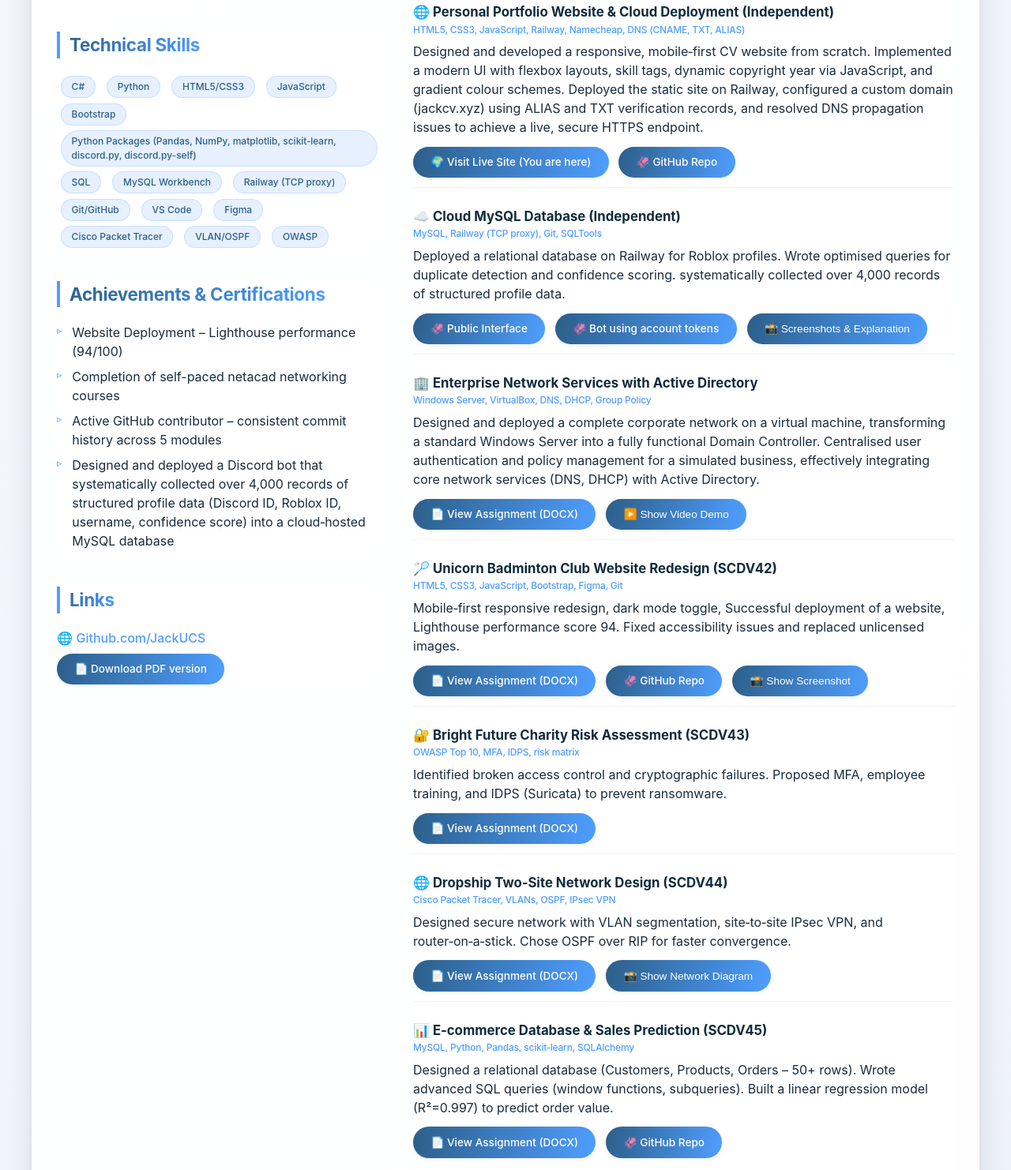
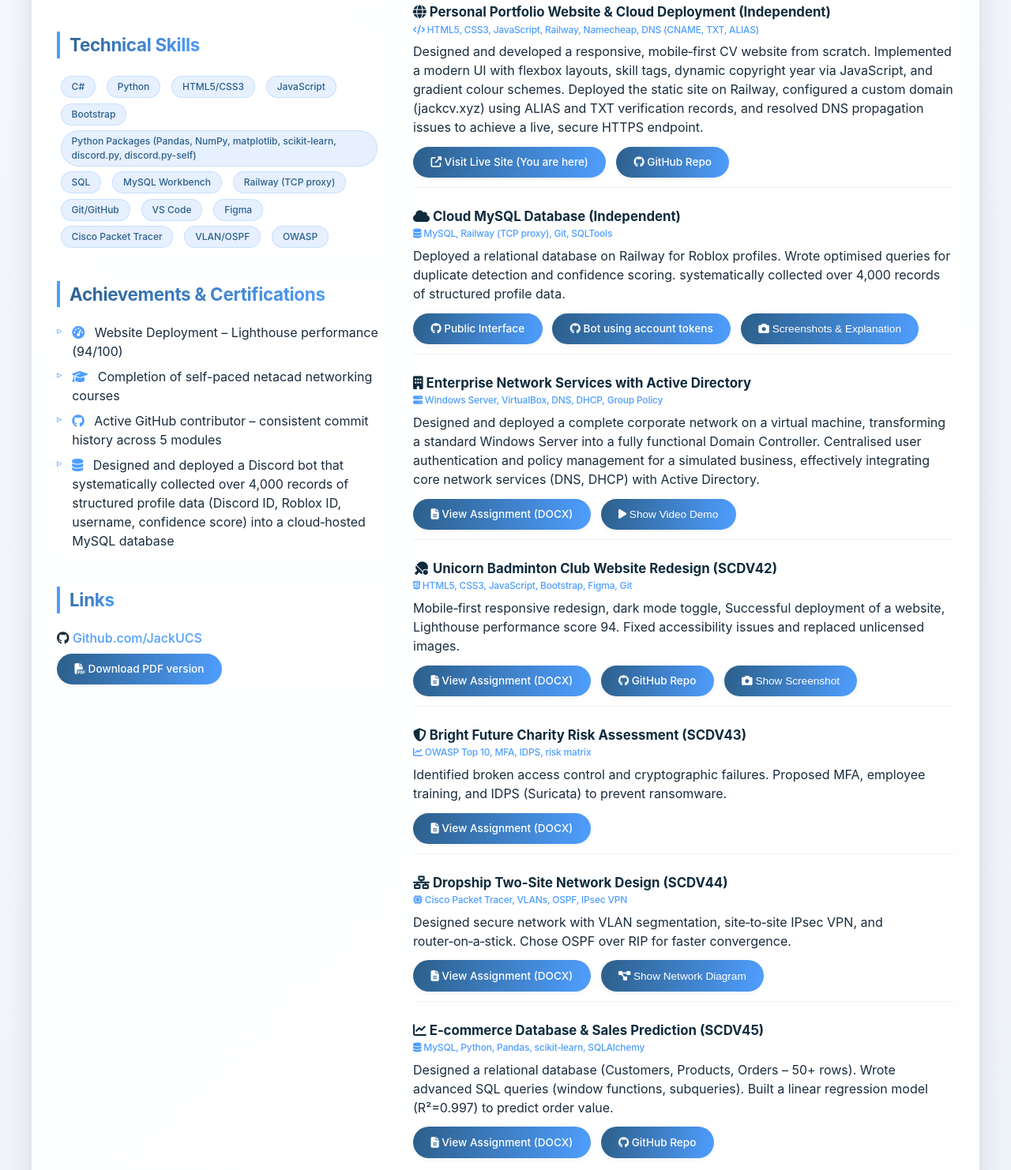
Before and after one commit to JackUCS/Digital-CV, a plain HTML site: page index.html in a window 1280 px wide. Shown: the part 474-1956 px from the top of the page at 79% size. Drawn offline with Linux system fonts and the light colour scheme.

Commit message:
Changed to more professional icons over placeholder emojis enhancing the look of the site.

```diff
--- a/index.html
+++ b/index.html
@@ -9,6 +9,7 @@
   <link rel="icon" type="image/png" sizes="32x32" href="images/favicon-32x32.png">
   <link rel="icon" type="image/png" sizes="16x16" href="images/favicon-16x16.png">
   <link rel="apple-touch-icon" sizes="180x180" href="images/apple-touch-icon.png">
+  <link rel="stylesheet" href="https://cdnjs.cloudflare.com/ajax/libs/font-awesome/6.5.1/css/all.min.css">
 </head>
 <body>
 <div class="container">
@@ -52,17 +53,17 @@
         <div class="section">
           <div class="section-title">Achievements & Certifications</div>
           <ul>
-            <li>Website Deployment – Lighthouse performance (94/100)</li>
-            <li>Completion of self-paced netacad networking courses</li>
-            <li>Active GitHub contributor – consistent commit history across 5 modules</li>
-            <li>Designed and deployed a Discord bot that systematically collected over 4,000 records of structured profile data (Discord ID, Roblox ID, username, confidence score) into a cloud‑hosted MySQL database</li>
+            <li><i class="fas fa-tachometer-alt" style="margin-right: 8px; color: #4f9eff;"></i> Website Deployment – Lighthouse performance (94/100)</li>
+            <li><i class="fas fa-graduation-cap" style="margin-right: 8px; color: #4f9eff;"></i> Completion of self-paced netacad networking courses</li>
+            <li><i class="fab fa-github" style="margin-right: 8px; color: #4f9eff;"></i> Active GitHub contributor – consistent commit history across 5 modules</li>
+            <li><i class="fas fa-database" style="margin-right: 8px; color: #4f9eff;"></i> Designed and deployed a Discord bot that systematically collected over 4,000 records of structured profile data (Discord ID, Roblox ID, username, confidence score) into a cloud‑hosted MySQL database</li>
           </ul>
         </div>
         <div class="section">
           <div class="section-title">Links</div>
-          <p>🌐 <a href="https://Github.com/JackUCS" target="_blank" class="custom-link">Github.com/JackUCS</a></p>
+          <p><i class="fab fa-github"></i> <a href="https://Github.com/JackUCS" target="_blank" class="custom-link">Github.com/JackUCS</a></p>
           <div class="pdf-button-wrapper">
-            <a href="Digital CV/JackJefferyCV.pdf" class="btn-download" download>📄 Download PDF version</a>
+            <a href="Digital CV/JackJefferyCV.pdf" class="btn-download" download><i class="fas fa-file-pdf"></i> Download PDF version</a>
           </div>
         </div>
       </div>
@@ -72,9 +73,9 @@
         <div class="section">
           <div class="section-title">Education</div>
           <div class="education-item">
-            <div class="job-title">🎓 BSc (Hons) Computing and Digital Technologies</div>
-            <div class="date">University Centre Somerset | 2025 – 2028 (Year 1)</div>
-            <div>Modules: Programming & Software Fundamentals, Web Development, Cyber Security, Networking, Data Science, Professional Skills.</div>
+            <div class="job-title"><i class="fas fa-graduation-cap"></i> BSc (Hons) Computing and Digital Technologies</div>
+            <div class="date"><i class="far fa-calendar-alt"></i> University Centre Somerset | 2025 – 2028 (Year 1)</div>
+            <div><i class="fas fa-book"></i> Modules: Programming & Software Fundamentals, Web Development, Cyber Security, Networking, Data Science, Professional Skills.</div>
           </div>
         </div>
 
@@ -83,24 +84,30 @@
 
           <!-- 1. Personal Portfolio Website & Cloud Deployment -->
           <div class="project-item">
-            <div class="project-title">🌐 Personal Portfolio Website & Cloud Deployment (Independent)</div>
-            <div class="tech-stack">HTML5, CSS3, JavaScript, Railway, Namecheap, DNS (CNAME, TXT, ALIAS)</div>
+            <div class="project-title"><i class="fas fa-globe"></i> Personal Portfolio Website & Cloud Deployment (Independent)</div>
+            <div class="tech-stack"><i class="fas fa-code"></i> HTML5, CSS3, JavaScript, Railway, Namecheap, DNS (CNAME, TXT, ALIAS)</div>
             <div>Designed and developed a responsive, mobile‑first CV website from scratch. Implemented a modern UI with flexbox layouts, skill tags, dynamic copyright year via JavaScript, and gradient colour schemes. Deployed the static site on Railway, configured a custom domain (jackcv.xyz) using ALIAS and TXT verification records, and resolved DNS propagation issues to achieve a live, secure HTTPS endpoint.</div>
             <div class="button-group">
-              <a href="https://jackcv.xyz" class="btn-view" target="_blank">🌍 Visit Live Site (You are here)</a>
-              <a href="https://github.com/JackUCS/Digital-CV" class="btn-view" target="_blank">🦑 GitHub Repo</a>
+              <a href="https://jackcv.xyz" class="btn-view" target="_blank"><i class="fas fa-external-link-alt"></i> Visit Live Site (You are here)</a>
+              <a href="https://github.com/JackUCS/Digital-CV" class="btn-view" target="_blank">
+                <i class="fab fa-github"></i> GitHub Repo
+              </a>
             </div>
           </div>
 
           <!-- 2. Cloud MySQL Database (Independent) -->
           <div class="project-item">
-            <div class="project-title">☁️ Cloud MySQL Database (Independent)</div>
-            <div class="tech-stack">MySQL, Railway (TCP proxy), Git, SQLTools</div>
+            <div class="project-title"><i class="fas fa-cloud"></i> Cloud MySQL Database (Independent)</div>
+            <div class="tech-stack"><i class="fas fa-database"></i> MySQL, Railway (TCP proxy), Git, SQLTools</div>
             <div>Deployed a relational database on Railway for Roblox profiles. Wrote optimised queries for duplicate detection and confidence scoring. systematically collected over 4,000 records of structured profile data.</div>
             <div class="button-group">
-              <a href="https://github.com/JackUCS/PublicInterface" class="btn-view" target="_blank">🦑 Public Interface</a>
-              <a href="https://github.com/JackUCS/RBLXMonitoringSelf" class="btn-view" target="_blank">🦑 Bot using account tokens</a>
-              <button class="btn-view toggle-screenshot-btn" data-target="screenshot-cloudsql">📸 Screenshots & Explanation</button>
+              <a href="https://github.com/JackUCS/PublicInterface" class="btn-view" target="_blank">
+                <i class="fab fa-github"></i> Public Interface
+              </a>
+              <a href="https://github.com/JackUCS/RBLXMonitoringSelf" class="btn-view" target="_blank">
+                <i class="fab fa-github"></i> Bot using account tokens
+              </a>
+              <button class="btn-view toggle-screenshot-btn" data-target="screenshot-cloudsql"><i class="fas fa-camera"></i> Screenshots & Explanation</button>
             </div>
             <div id="screenshot-cloudsql" class="screenshot-container" style="display: none; margin-top: 1rem;">
               <img src="images/SQLScreenshot.png" alt="Database schema" style="max-width: 100%; border-radius: 12px; box-shadow: 0 4px 12px rgba(0,0,0,0.1); margin-bottom: 1rem;">
@@ -112,12 +119,12 @@
 
           <!-- 3. Enterprise Network Services with Active Directory (Independent) -->
           <div class="project-item">
-            <div class="project-title">🏢 Enterprise Network Services with Active Directory</div>
-            <div class="tech-stack">Windows Server, VirtualBox, DNS, DHCP, Group Policy</div>
+            <div class="project-title"><i class="fas fa-building"></i> Enterprise Network Services with Active Directory</div>
+            <div class="tech-stack"><i class="fas fa-server"></i> Windows Server, VirtualBox, DNS, DHCP, Group Policy</div>
             <div>Designed and deployed a complete corporate network on a virtual machine, transforming a standard Windows Server into a fully functional Domain Controller. Centralised user authentication and policy management for a simulated business, effectively integrating core network services (DNS, DHCP) with Active Directory.</div>
             <div class="button-group">
-              <a href="assignments/SCDV44_CW2_JEF25003751_Jack_Jeffery_Networking 1.docx" class="btn-view" target="_blank">📄 View Assignment (DOCX)</a>
-              <button class="btn-view toggle-screenshot-btn" data-target="screenshot-activedirectory">▶️ Show Video Demo</button>
+              <a href="assignments/SCDV44_CW2_JEF25003751_Jack_Jeffery_Networking 1.docx" class="btn-view" target="_blank"><i class="fas fa-file-alt"></i> View Assignment (DOCX)</a>
+              <button class="btn-view toggle-screenshot-btn" data-target="screenshot-activedirectory"><i class="fas fa-play"></i> Show Video Demo</button>
             </div>
             <div id="screenshot-activedirectory" class="screenshot-container" style="display: none; margin-top: 1rem;">
               <div class="video-container">
@@ -129,13 +136,15 @@
 
           <!-- 4. Unicorn Badminton Club Website Redesign (SCDV42) -->
           <div class="project-item">
-            <div class="project-title">🏸 Unicorn Badminton Club Website Redesign (SCDV42)</div>
-            <div class="tech-stack">HTML5, CSS3, JavaScript, Bootstrap, Figma, Git</div>
+            <div class="project-title"><i class="fas fa-table-tennis"></i> Unicorn Badminton Club Website Redesign (SCDV42)</div>
+            <div class="tech-stack"><i class="fab fa-html5"></i> HTML5, CSS3, JavaScript, Bootstrap, Figma, Git</div>
             <div>Mobile‑first responsive redesign, dark mode toggle, Successful deployment of a website, Lighthouse performance score 94. Fixed accessibility issues and replaced unlicensed images.</div>
             <div class="button-group">
-              <a href="assignments/SCDV42_CW2_JEF25003751_Jack_Jeffery_Web 1.docx" class="btn-view" target="_blank">📄 View Assignment (DOCX)</a>
-              <a href="https://github.com/JackUCS/UBC-Assignment" class="btn-view" target="_blank">🦑 GitHub Repo</a>
-              <button class="btn-view toggle-screenshot-btn" data-target="screenshot-ubc">📸 Show Screenshot</button>
+              <a href="assignments/SCDV42_CW2_JEF25003751_Jack_Jeffery_Web 1.docx" class="btn-view" target="_blank"><i class="fas fa-file-alt"></i> View Assignment (DOCX)</a>
+              <a href="https://github.com/JackUCS/UBC-Assignment" class="btn-view" target="_blank">
+                <i class="fab fa-github"></i> GitHub Repo
+              </a>
+              <button class="btn-view toggle-screenshot-btn" data-target="screenshot-ubc"><i class="fas fa-camera"></i> Show Screenshot</button>
             </div>
             <div id="screenshot-ubc" class="screenshot-container" style="display: none; margin-top: 1rem;">
               <img src="images/Desktop showcase.png" alt="UBC website desktop view" style="max-width: 100%; border-radius: 12px; box-shadow: 0 4px 12px rgba(0,0,0,0.1); margin-bottom: 1rem;">
@@ -146,22 +155,22 @@
 
           <!-- 5. Bright Future Charity Risk Assessment (SCDV43) -->
           <div class="project-item">
-            <div class="project-title">🔐 Bright Future Charity Risk Assessment (SCDV43)</div>
-            <div class="tech-stack">OWASP Top 10, MFA, IDPS, risk matrix</div>
+            <div class="project-title"><i class="fas fa-shield-alt"></i> Bright Future Charity Risk Assessment (SCDV43)</div>
+            <div class="tech-stack"><i class="fas fa-chart-line"></i> OWASP Top 10, MFA, IDPS, risk matrix</div>
             <div>Identified broken access control and cryptographic failures. Proposed MFA, employee training, and IDPS (Suricata) to prevent ransomware.</div>
             <div class="button-group">
-              <a href="assignments/SCDV43_CW2_JEF25003751_Jack_Jeffery_Cyber 1.docx" class="btn-view" target="_blank">📄 View Assignment (DOCX)</a>
+              <a href="assignments/SCDV43_CW2_JEF25003751_Jack_Jeffery_Cyber 1.docx" class="btn-view" target="_blank"><i class="fas fa-file-alt"></i> View Assignment (DOCX)</a>
             </div>
           </div>
 
           <!-- 6. Dropship Two‑Site Network Design (SCDV44) -->
           <div class="project-item">
-            <div class="project-title">🌐 Dropship Two‑Site Network Design (SCDV44)</div>
-            <div class="tech-stack">Cisco Packet Tracer, VLANs, OSPF, IPsec VPN</div>
+            <div class="project-title"><i class="fas fa-network-wired"></i> Dropship Two‑Site Network Design (SCDV44)</div>
+            <div class="tech-stack"><i class="fas fa-microchip"></i> Cisco Packet Tracer, VLANs, OSPF, IPsec VPN</div>
             <div>Designed secure network with VLAN segmentation, site‑to‑site IPsec VPN, and router‑on‑a‑stick. Chose OSPF over RIP for faster convergence.</div>
             <div class="button-group">
-              <a href="assignments/SCDV44_CW2_JEF25003751_Jack_Jeffery_Networking 1.docx" class="btn-view" target="_blank">📄 View Assignment (DOCX)</a>
-              <button class="btn-view toggle-screenshot-btn" data-target="screenshot-dropship">📸 Show Network Diagram</button>
+              <a href="assignments/SCDV44_CW2_JEF25003751_Jack_Jeffery_Networking 1.docx" class="btn-view" target="_blank"><i class="fas fa-file-alt"></i> View Assignment (DOCX)</a>
+              <button class="btn-view toggle-screenshot-btn" data-target="screenshot-dropship"><i class="fas fa-diagram-project"></i> Show Network Diagram</button>
             </div>
             <div id="screenshot-dropship" class="screenshot-container" style="display: none; margin-top: 1rem;">
               <img src="images/network diagram.png" alt="Dropship network topology" style="max-width: 100%; border-radius: 12px; box-shadow: 0 4px 12px rgba(0,0,0,0.1);">
@@ -171,12 +180,14 @@
 
           <!-- 7. E‑commerce Database & Sales Prediction (SCDV45) -->
           <div class="project-item">
-            <div class="project-title">📊 E‑commerce Database & Sales Prediction (SCDV45)</div>
-            <div class="tech-stack">MySQL, Python, Pandas, scikit‑learn, SQLAlchemy</div>
+            <div class="project-title"><i class="fas fa-chart-line"></i> E‑commerce Database & Sales Prediction (SCDV45)</div>
+            <div class="tech-stack"><i class="fas fa-database"></i> MySQL, Python, Pandas, scikit‑learn, SQLAlchemy</div>
             <div>Designed a relational database (Customers, Products, Orders – 50+ rows). Wrote advanced SQL queries (window functions, subqueries). Built a linear regression model (R²=0.997) to predict order value.</div>
             <div class="button-group">
-              <a href="assignments/SCDV45_CW2_JEF25003751_DataScience.docx" class="btn-view" target="_blank">📄 View Assignment (DOCX)</a>
-              <a href="https://github.com/JackUCS/SCDV45_CW2" class="btn-view" target="_blank">🦑 GitHub Repo</a>
+              <a href="assignments/SCDV45_CW2_JEF25003751_DataScience.docx" class="btn-view" target="_blank"><i class="fas fa-file-alt"></i> View Assignment (DOCX)</a>
+              <a href="https://github.com/JackUCS/SCDV45_CW2" class="btn-view" target="_blank">
+                <i class="fab fa-github"></i> GitHub Repo
+              </a>
             </div>
           </div>
         </div>
```
Also changed, not shown: style.css (+9 -0 lines), images/githubicon.png (added).
